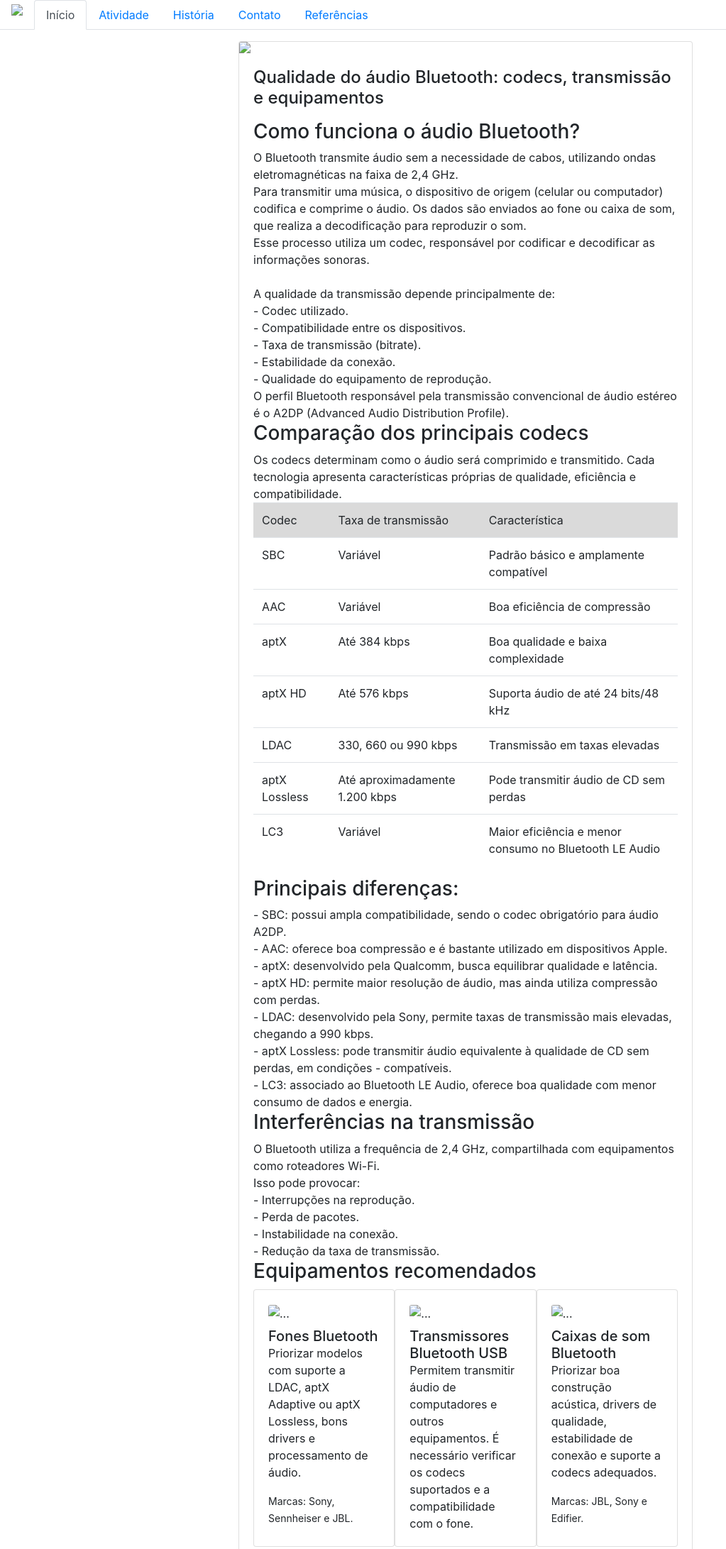
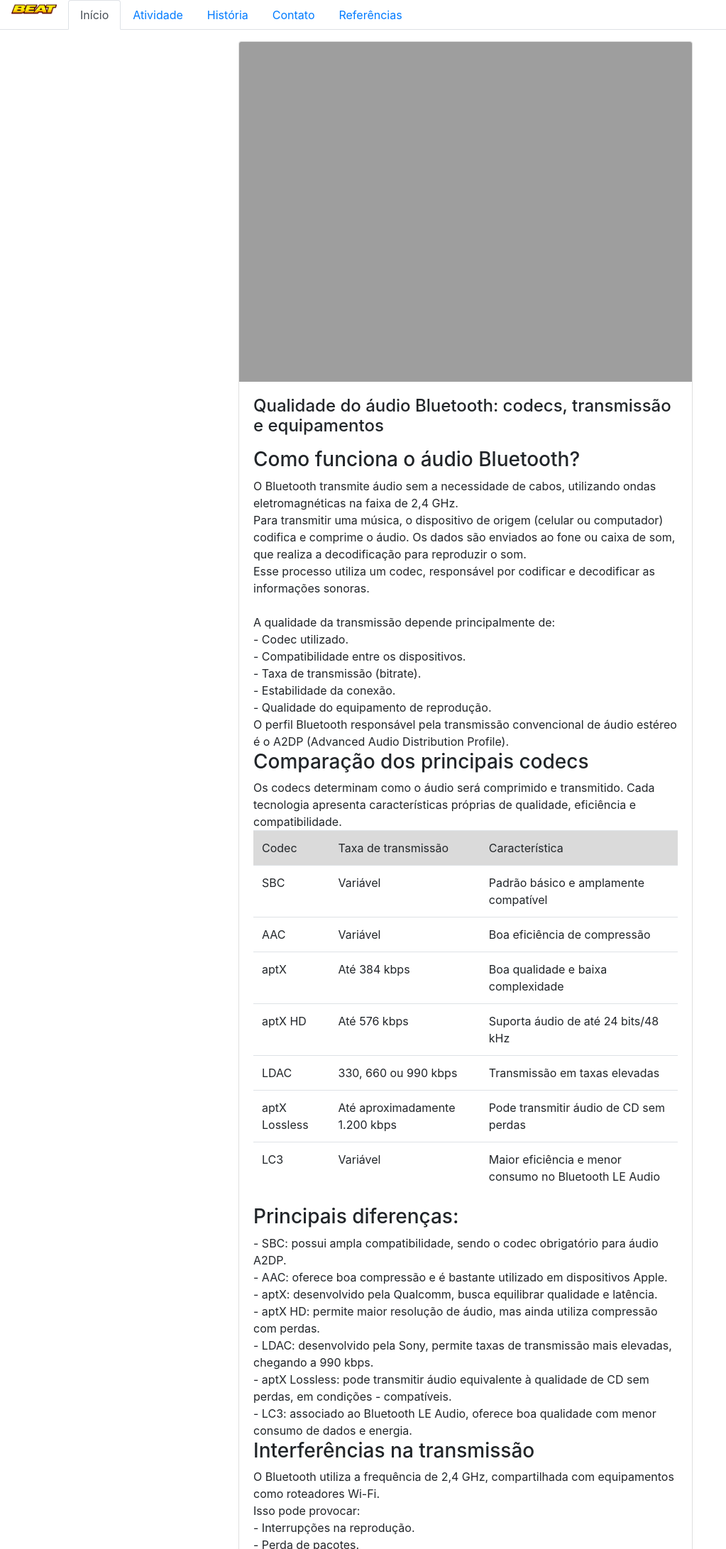
Before and after one commit to extensaobeat-sys/extensao-uerjzo-beat, a plain HTML site: page index.html in a window 1280 px wide. Shown: the top 2183 px of the page at 71% size, without its empty margins (0-1023 px from the left). Drawn offline with nearby package versions, Linux system fonts and the light colour scheme; the site is published under a folder, as on GitHub Pages, so addresses that start at the root find nothing.

Commit message:
Update index.html

```diff
--- a/index.html
+++ b/index.html
@@ -11,19 +11,19 @@
 
 <body>
     <ul class="nav nav-tabs">
-        <li class="nav-item"><img src="/src/LogoBEATRetrô.png" style="width: 64px; height: auto;margin: 0 1em 0 1em;"></img>
+        <li class="nav-item"><img src="src/LogoBEATRetrô.png" style="width: 64px; height: auto;margin: 0 1em 0 1em;"></img>
         </li>
         <li class="nav-item">
             <a class="nav-link active" aria-current="page" href="#">Início</a>
         </li>
         <li class="nav-item">
-            <a class="nav-link" href="/pages/atividade.html">Atividade</a>
+            <a class="nav-link" href="pages/atividade.html">Atividade</a>
         </li>
         <li class="nav-item">
-            <a class="nav-link" href="/pages/historia.html">História</a>
+            <a class="nav-link" href="pages/historia.html">História</a>
         </li>
         <li class="nav-item">
-            <a class="nav-link" href="/pages/contato.html">Contato</a>
+            <a class="nav-link" href="pages/contato.html">Contato</a>
         </li>
 
         <li class="nav-item">
@@ -32,7 +32,7 @@
     </ul>
     <div style="width: 100%; display: flex; align-items: center; justify-content: center; margin: 1em;">
         <div class="card mb-3" style="width: 50%;">
-            <img src="/src/QABluetooth.png" class="card-img-top">
+            <img src="src/QABluetooth.png" class="card-img-top">
             <div class="card-body">
                 <h4 class="card-title">Qualidade do áudio Bluetooth: codecs, transmissão e equipamentos</h4>
                 <p class="card-text">
@@ -122,7 +122,7 @@
                 <div style="display: flex; flex-direction: row;">
                     <div class="card" style="width: 18rem;">
                         <div class="card-body">
-                            <img src="/src/foneBluetooth.jpg" class="card-img" alt="...">
+                            <img src="src/foneBluetooth.jpg" class="card-img" alt="...">
                             <h5 class="mt-2 mb-0">Fones Bluetooth</h5>
                             <p class="card-text fg-2">Priorizar modelos com suporte a LDAC, aptX Adaptive ou aptX
                                 Lossless, bons drivers e processamento de áudio.</p>
@@ -131,7 +131,7 @@
                     </div>
                     <div class="card" style="width: 18rem;">
                         <div class="card-body">
-                            <img src="/src/TransmissorBluetooth.jpg" class="card-img" alt="...">
+                            <img src="src/TransmissorBluetooth.jpg" class="card-img" alt="...">
                             <h5 class="mt-2 mb-0">Transmissores Bluetooth USB</h5>
                             <p class="card-text fg-2">Permitem transmitir áudio de computadores e outros equipamentos. É
                                 necessário verificar os codecs suportados e a compatibilidade com o fone.</p>
@@ -139,7 +139,7 @@
                     </div>
                     <div class="card" style="width: 18rem;">
                         <div class="card-body">
-                            <img src="/src/CaixaDeSomBluetooth.jpg" class="card-img" alt="...">
+                            <img src="src/CaixaDeSomBluetooth.jpg" class="card-img" alt="...">
                             <h5 class="mt-2 mb-0">Caixas de som Bluetooth</h5>
                             <p class="card-text fg-2">Priorizar boa construção acústica, drivers de qualidade,
                                 estabilidade de conexão e suporte a codecs adequados.</p>
```
